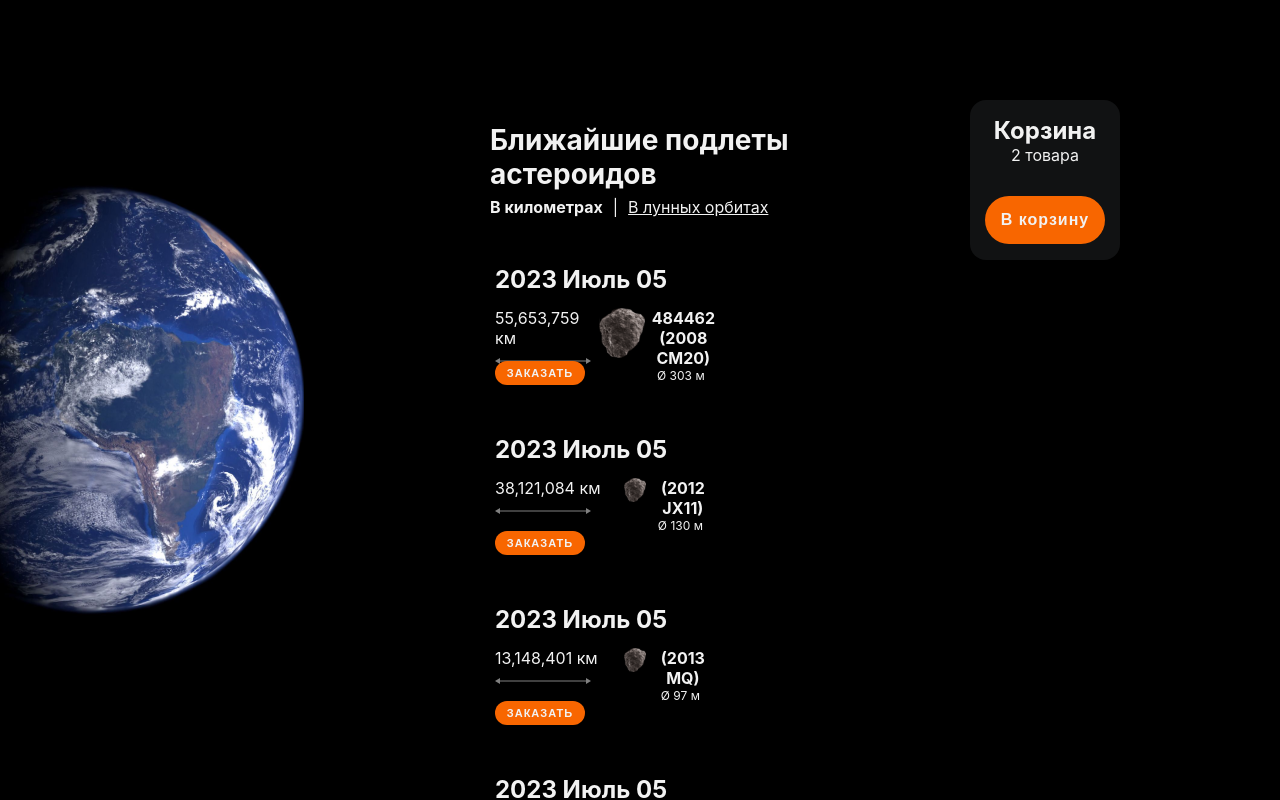
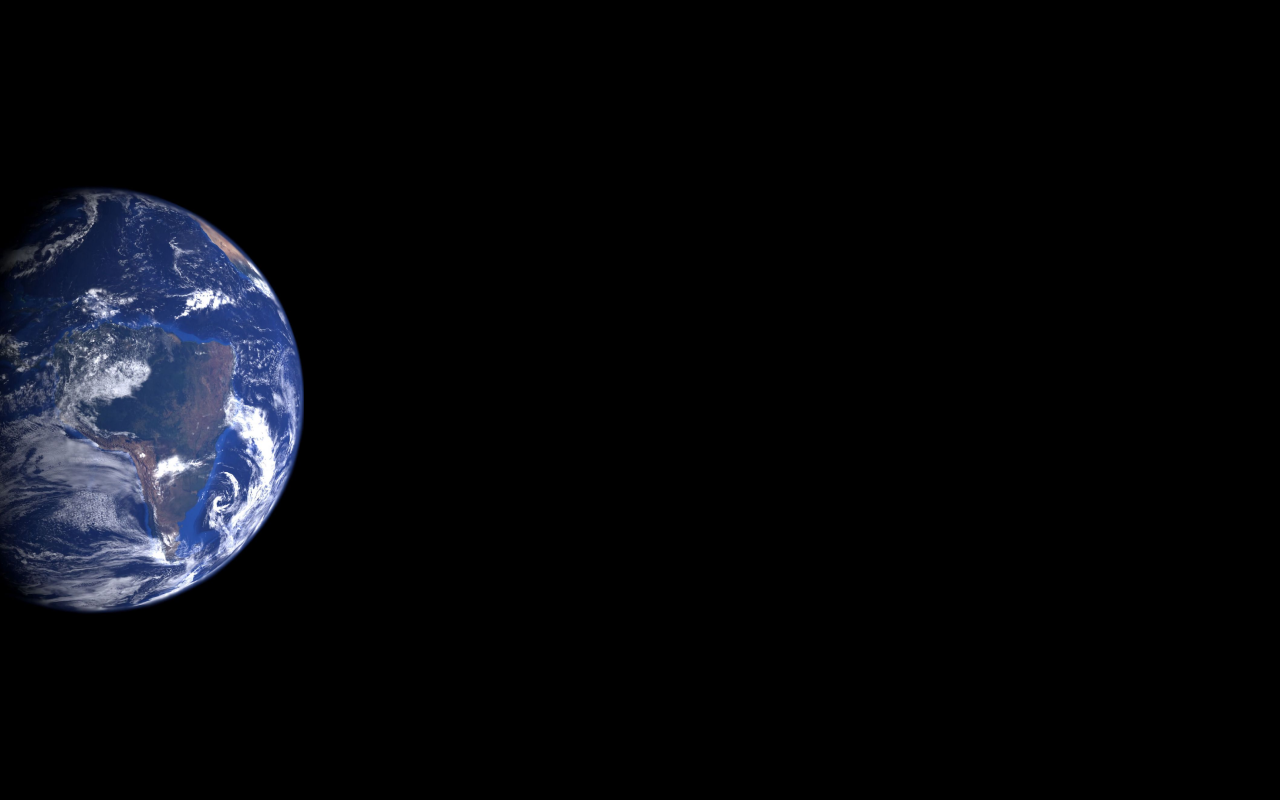
Before and after one commit to LavrCheck/space, a React (Create React App) app: page /basket in a window 1280 px wide. Shown: the top 800 px of the page. Built offline with nearby package versions, Linux system fonts and the light colour scheme.

Commit message:
+Basket logic

```diff
--- a/src/App.tsx
+++ b/src/App.tsx
@@ -7,23 +7,42 @@ import { getList } from './api';
 import { ListUnit } from './components/ListUnit';
 import { AsteroidsList } from './components/AsteroidsList';
 import { Basket } from './components/basket/Basket';
+import { BasketContents } from './components/basket/BasketContents';
 import planet from './Images/planet.png'
 import { DiameterSelection } from './components/DiameterSelection';
+import { BrowserRouter, Routes, Route } from 'react-router-dom';
 
-export function App() {
+function App() {
 
   let [isDistance, setIsDistance] = useState(true)
+  let [selectedAsteroids, setSelectedAsteroids] = useState([])
+
 
   return (
+    <BrowserRouter>
+      <Routes>
+        <Route path='/' element={
           <div className="App">
             <img src={planet} alt='Planet' className='planet' />
             <Basket />
             <div className='content'>
               <DiameterSelection isDistance={isDistance}
                 Change={(v: boolean) => setIsDistance(v)} />
-        <AsteroidsList isDistance={isDistance}/>
+              <AsteroidsList isDistance={isDistance}
+                selected={(x: any) => { setSelectedAsteroids(selectedAsteroids.concat(x)); console.log(selectedAsteroids) } }/>
+            </div>
+          </div>} />
+
+        <Route path='/basket' element={
+          <div className='App'>
+            <img src={planet} alt='Planet' className='planet' />
+            <div className='content'>
+              <BasketContents selectedAsteroids={selectedAsteroids}/>
             </div>
           </div>
+        } />
+      </Routes>
+    </BrowserRouter>
   );
 }
 
--- a/src/components/AsteroidsList.tsx
+++ b/src/components/AsteroidsList.tsx
@@ -49,9 +49,11 @@ const convertList = (data: any): any[] => {
   }
 
 export function AsteroidsList ({
-    isDistance
+    isDistance,
+    selected,
   }:{
     isDistance: boolean
+    selected: any
   }){
 
     let [asteroids, setAsteroids] = useState<any[]>([])
@@ -77,6 +79,7 @@ export function AsteroidsList ({
             name={x.name}
             size={x.diameter}
             isAlarm={x.isDangerous}
+            choice={() => selected(x) }
             />)}
         </div>
     )
@@ -84,3 +87,4 @@ export function AsteroidsList ({
 }
 
 // distance={x.kilometers}
+// choice={() => setSelectedAsteroids(selectedAsteroids.concat(x)) }
--- a/src/components/ListUnit.sass
+++ b/src/components/ListUnit.sass
@@ -2,7 +2,7 @@
 .ListUnit
     max-width: 230px
     width: 100%
-    height: 130px
+    height: 150px
     box-shadow: 0 0 10px black
     display: flex
     flex-direction: column
--- a/src/components/ListUnit.tsx
+++ b/src/components/ListUnit.tsx
@@ -12,6 +12,7 @@ export function ListUnit({
     size,
     isAlarm,
     style,
+    choice,
 }:{
     date: string
     distance: number
@@ -19,6 +20,7 @@ export function ListUnit({
     size: number
     isAlarm: boolean
     style?: CSSProperties
+    choice?: any
 }) {
     function isAsteroidBig (){
         if (size > 250) {return {height: '50px', width: '50px'}}
@@ -48,7 +50,7 @@ export function ListUnit({
                 </div>
             </div>
             <div className='BottomInfo'>
-                <Button>ЗАКАЗАТЬ</Button>
+                <Button onCLick={choice}>ЗАКАЗАТЬ</Button>
             </div>
         </div>
     </>
--- a/src/components/basket/Basket.tsx
+++ b/src/components/basket/Basket.tsx
@@ -1,5 +1,6 @@
 import './Basket.sass'
 import { Button } from '../ui/Button'
+import { Link } from 'react-router-dom'
 
 export function Basket () {
     return <>
@@ -8,7 +9,7 @@ export function Basket () {
                 <h2>Корзина</h2>
                 <p>2 товара</p>
             </div>
-        <Button big={true}>В корзину</Button>
+        <Link to='/basket'> <Button big={true}>В корзину</Button> </Link>
         </div>
     </>
 }
--- a/src/components/basket/BasketContents.sass
+++ b/src/components/basket/BasketContents.sass
@@ -1,4 +1,6 @@
 .BasketContents
     width: 100vw
     height: 100vh
-    background-color: yellow
+
+    h1
+        color: #f2f2f2
--- a/src/components/basket/BasketContents.tsx
+++ b/src/components/basket/BasketContents.tsx
@@ -1,8 +1,21 @@
 import './BasketContents.sass'
+import { ListUnit } from '../ListUnit'
 
-export function BasketContents () {
+export function BasketContents ({
+    selectedAsteroids,
+    }:{
+    selectedAsteroids: any
+    }) {
     return <>
         <div className="BasketContents">
+
+          {selectedAsteroids.map((x: any) => <ListUnit
+            date={x.maxApproachDate}
+            distance= {x.kilometers}
+            name={x.name}
+            size={x.diameter}
+            isAlarm={x.isDangerous}
+            />)}
 
         </div>
     </>
```
Also changed, not shown: src/Navigate.tsx (deleted, +0 -12 lines). Lines whose indentation alone changed are shown as unchanged.
